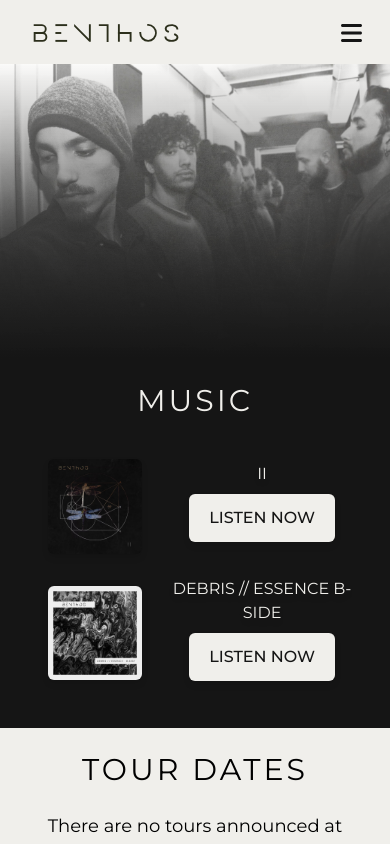
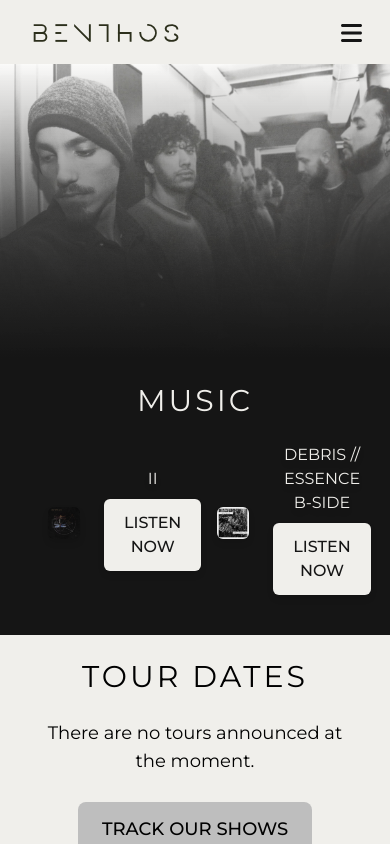
Before and after one commit to taleeus/benthos-v2, a Vue app: page / in a window 390 px wide. Shown: the top 844 px of the page. Built offline with nearby package versions, Linux system fonts and the light colour scheme; what vue-sweetalert2 would draw is missing.

Commit message:
feat: fix tablet  media queries for the music section (homepage)

```diff
--- a/src/components/MusicBox.vue
+++ b/src/components/MusicBox.vue
@@ -15,7 +15,7 @@ const openStream = () => {
 
 <template>
   <div
-    class="flex w-full items-center justify-between gap-10 drop-shadow-md lg:gap-0"
+    class="flex w-full items-center justify-between gap-10 drop-shadow-md md:gap-4 lg:gap-0"
   >
     <a :href="$props.streamUrl" target="_blank" rel="noopener noreferrer">
       <img
--- a/src/views/Home.vue
+++ b/src/views/Home.vue
@@ -12,7 +12,7 @@ const videoIds = ["hzknSmWxw2I", "TQuuQxOuI_k", "iXOm0oeMGZc", "1tVxbYR59Gc"];
       class="h-[35vh] w-full bg-debris-bside-gradient bg-cover bg-top lg:h-[48rem]"
     ></div>
     <Section title="Music" class="bg-black text-white">
-      <div class="flex flex-col justify-around lg:flex-row">
+      <div class="flex justify-around lg:flex-row">
         <MusicBox
           cover-art-url="/assets/coverArts/cover-art.avif"
           title="II"
```
